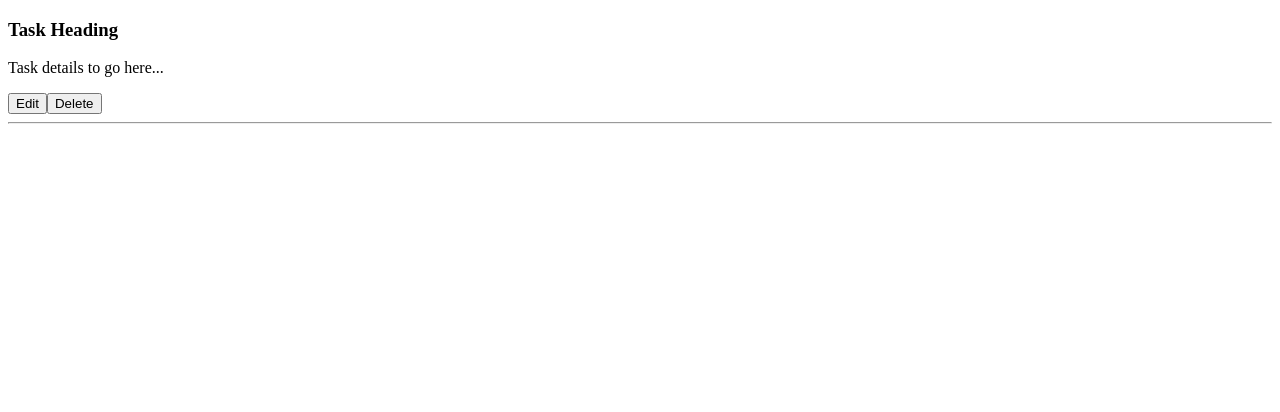
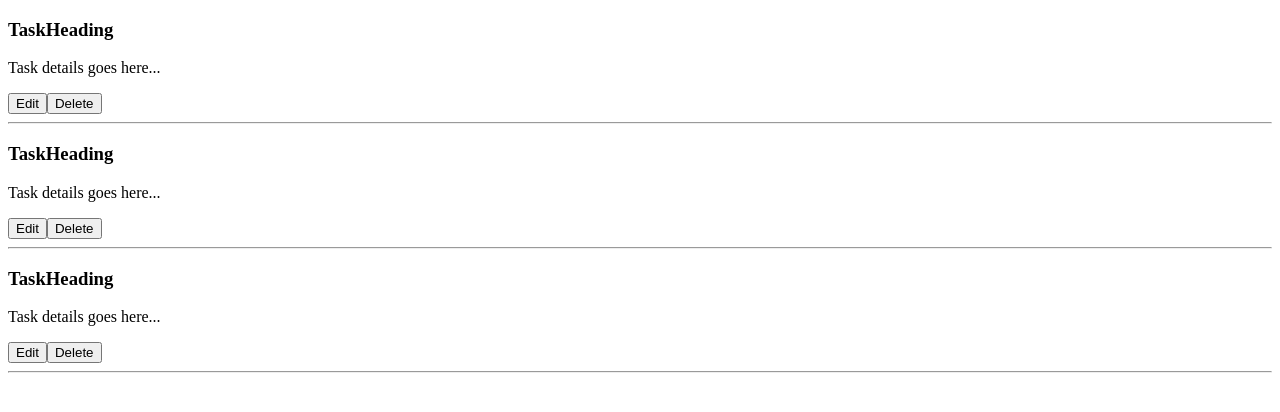
Before and after one commit to goel4ever/todo-react, a React app: page / in a window 1280 px wide. Shown: the top 412 px of the page. Built offline with nearby package versions, Linux system fonts and the light colour scheme.

Commit message:
chore(task): display task-list

```diff
--- a/src/components/Task.js
+++ b/src/components/Task.js
@@ -4,8 +4,8 @@ class Task extends React.Component {
   render() {
     return (
       <div>
-        <h3>Task Heading</h3>
-        <p>Task details to go here...</p>
+        <h3>{this.props.data.taskName}</h3>
+        <p>{this.props.data.taskDescription}</p>
         <button>Edit</button>
         <button>Delete</button>
         <hr/>
--- /dev/null
+++ b/src/components/TaskList.js
@@ -0,0 +1,23 @@
+import React from 'react';
+import Task from './Task';
+
+class TaskList extends React.Component {
+  render() {
+    const task = {
+      taskName: 'TaskHeading',
+      taskDescription: 'Task details goes here...',
+      taskStatus: 'OPEN',
+      creationDate: '20161201'
+    };
+
+    return (
+      <div>
+        <Task data={task}/>
+        <Task data={task}/>
+        <Task data={task}/>
+      </div>
+    );
+  }
+}
+
+export default TaskList;
--- a/src/main.js
+++ b/src/main.js
@@ -1,8 +1,8 @@
 import React from 'react';
 import ReactDOM from 'react-dom';
-import Task from './components/Task';
+import TaskList from './components/TaskList';
 // import App from './temp/App';
 
 // ReactDOM.render(<App text="Hello World!"/>, document.getElementById('app'));
 
-ReactDOM.render(<Task/>, document.getElementById('root'));
+ReactDOM.render(<TaskList/>, document.getElementById('root'));
```
